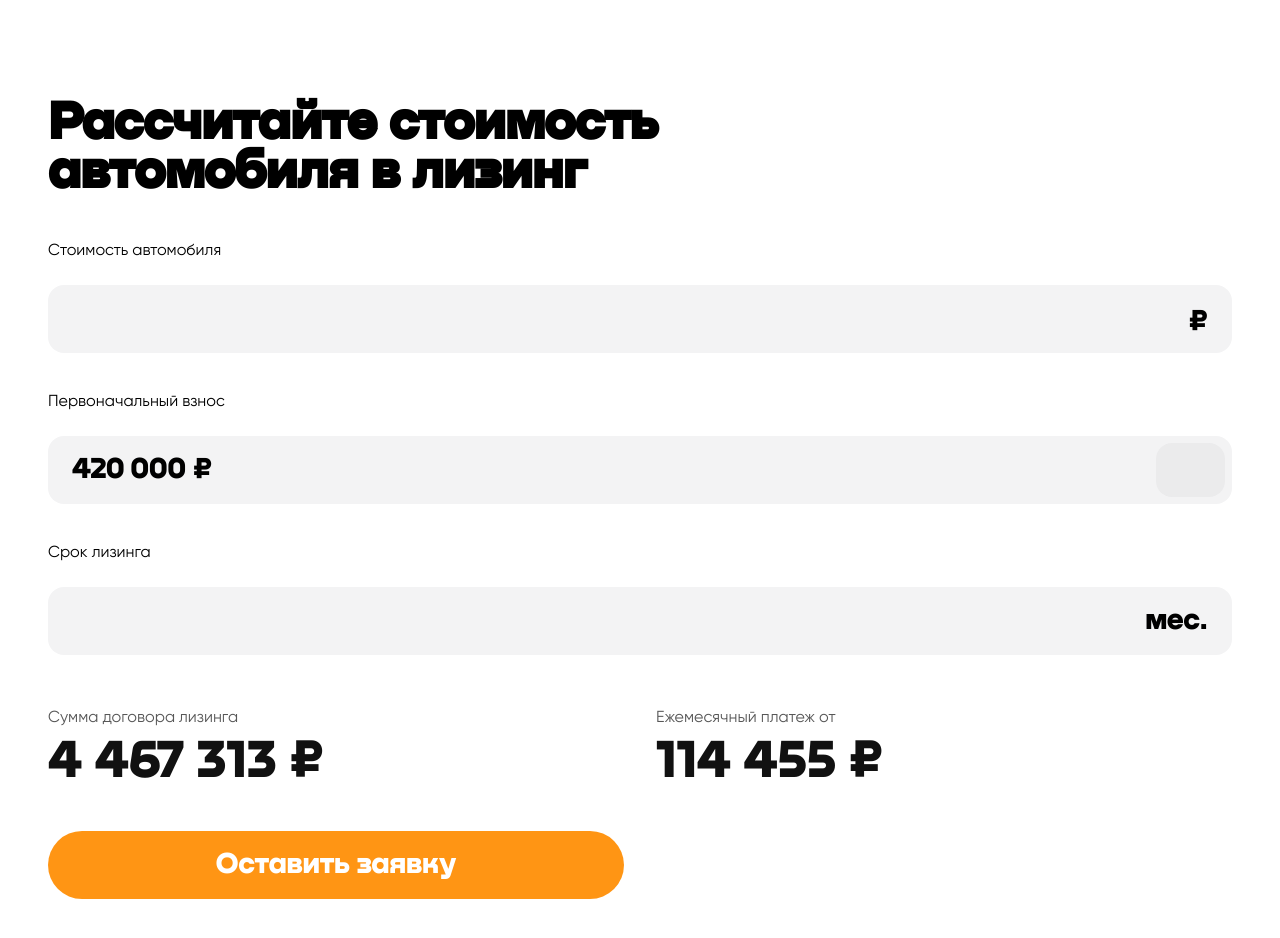
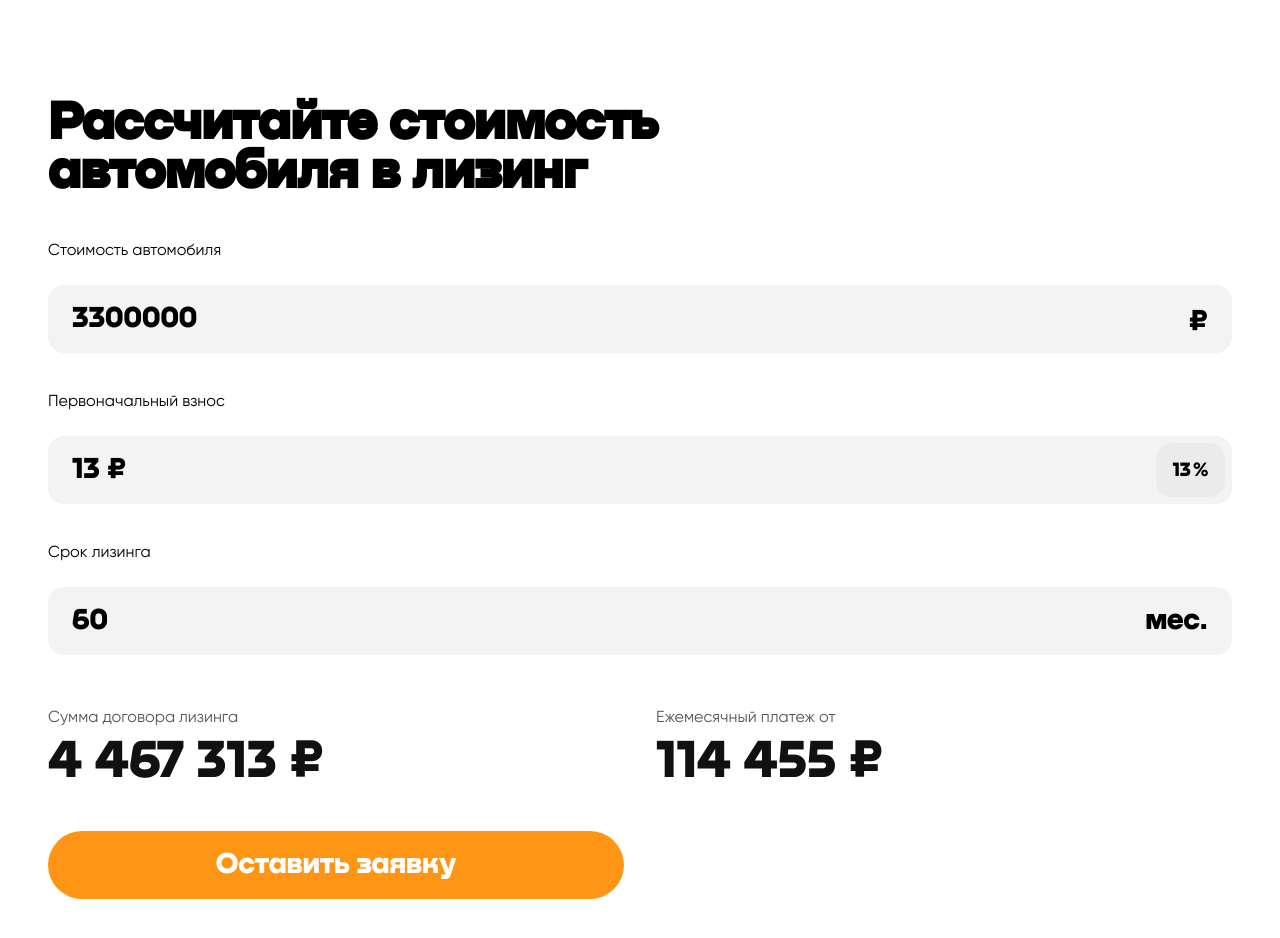
Before and after one commit to DmitrySaf/leasing-calculator, a React (Vite) app: page / in a window 1280 px wide. Shown: the top 938 px of the page. Built offline with nearby package versions, Linux system fonts and the light colour scheme.

Commit message:
made input with percents render properly

```diff
--- a/src/components/Inputs/Inputs.scss
+++ b/src/components/Inputs/Inputs.scss
@@ -41,8 +41,43 @@
     outline: none;
     box-shadow: inset 1px 1px $color-gray-lightest, inset -1px -1px $color-gray-lightest;
   }
+  &_theme_percent {
+    all: unset;
+    position: absolute;
+    width: max-content;
+    max-width: 32px;
+    left: 50%;
+    transform: translateX(-57%);
+    font-size: $font-size-medium;
+    line-height: $line-height-medium;
+  }
   &__wrapper {
     position: relative;
+    &_theme_percent {
+      position: absolute;
+      top: 50%;
+      transform: translateY(-50%);
+      right: 7px;
+      border: none;
+      width: 69px;
+      height: 3.375rem;
+      border-radius: $border-radius-input;
+      background-color: $color-gray-unit-filled;
+      display: flex;
+      justify-content: center;
+      align-items: center;
+      gap: 2px;
+      transition: .3s all;
+      @include media-breakpoint-down($tablet-small-down) {
+        right: 6px;
+        height: 3rem;
+      }
+    }
+    &_focused {
+      background-color: #fff;
+      outline: none;
+      box-shadow: inset 1px 1px $color-gray-lightest, inset -1px -1px $color-gray-lightest;
+    }
   }
   &__label {
     font-family: 'Gilroy';
@@ -83,29 +118,16 @@
         line-height: 17px;
       }
     }
-    &_theme_payment {
-      position: absolute;
-      font-family: 'Nekst';
-      right: 7px;
-      border: none;
-      width: 69px;
-      height: 3.375rem;
-      line-height: 3.375rem;
-      border-radius: $border-radius-input;
-      background-color: $color-gray-unit-filled;
+    &_theme_percent {
+      position: initial;
       font-size: $font-size-medium;
-      text-align: center;
-      @include media-breakpoint-down($tablet-small-down) {
-        right: 6px;
-        font-size: $font-size-mobile-medium;
-        line-height: 3rem;
-        height: 3rem;
-      }
-      &:focus {
-        background-color: #fff;
-        outline: none;
-        box-shadow: inset 1px 1px $color-gray-lightest, inset -1px -1px $color-gray-lightest;
-      }
+      line-height: $line-height-medium;
+      transform: unset;
+    }
+    &_hidden {
+      visibility: hidden;
+      font-size: $font-size-medium;
+      line-height: $line-height-medium;
     }
   }
 }
--- a/src/components/Inputs/Inputs.tsx
+++ b/src/components/Inputs/Inputs.tsx
@@ -1,10 +1,35 @@
-import { useRef } from 'react';
+import { useRef, useReducer, useState } from 'react';
 
 import './Inputs.scss';
 
+interface IState {
+  carPrice: number,
+  payment: number,
+  period: number
+}
+
+interface IAction {
+  type: string,
+  payload: number
+}
+
+/* const reducer = (state: IState, action: IAction) => {
+
+  return state
+} */
+
 const Inputs = () => {
   const paymentRef = useRef<HTMLInputElement>(null);
-
+  const initialState = {
+    carPrice: '3300000',
+    payment: '13',
+    period: '60'
+  };
+  const [carPrice, setCarPrice] = useState(initialState.carPrice);
+  const [payment, setPayment] = useState(initialState.payment);
+  const [period, setPeriod] = useState(initialState.period);
+  const [inputFocused, setInputFocused] = useState(false);
+  //const [state, dispatch] = useReducer(reducer, initialState);
 
 
   return (
@@ -16,6 +41,8 @@ const Inputs = () => {
             name="car-price"
             type="text"
             id="car-price"
+            value={carPrice}
+            onChange={(e) => setCarPrice(e.target.value)}
             className="input"
             autoComplete="off"
           />
@@ -26,17 +53,25 @@ const Inputs = () => {
         <label htmlFor="payment" className="input__label">Первоначальный взнос</label>
         <div className="input__wrapper">
           <div onClick={() => paymentRef.current?.focus()} className="input">
-            420 000
+            {payment}
             <div className="input__unit_aligned"> ₽</div>
           </div>
+          <div className={'input__wrapper_theme_percent ' + (inputFocused ? 'input__wrapper_focused' : '')}>
             <input
               name="payment"
               type="text"
               id="payment"
               ref={paymentRef}
-            className="input__unit input__unit_theme_payment"
+              value={payment}
+              onChange={(e) => setPayment(e.target.value)}
+              className="input_theme_percent"
               autoComplete="off"
+              onFocus={() => setInputFocused(true)}
+              onBlur={() => setInputFocused(false)}
             />
+            <div className="input__unit_hidden">{payment}</div>
+            <div className="input__unit input__unit_theme_percent">%</div>
+          </div>
         </div>
       </div>
       <div className="input__container">
@@ -46,6 +81,8 @@ const Inputs = () => {
             name="period"
             type="text"
             id="period"
+            value={period}
+            onChange={(e) => setPeriod(e.target.value)}
             className="input"
             autoComplete="off"
           />
```
Lines whose indentation alone changed are shown as unchanged.
